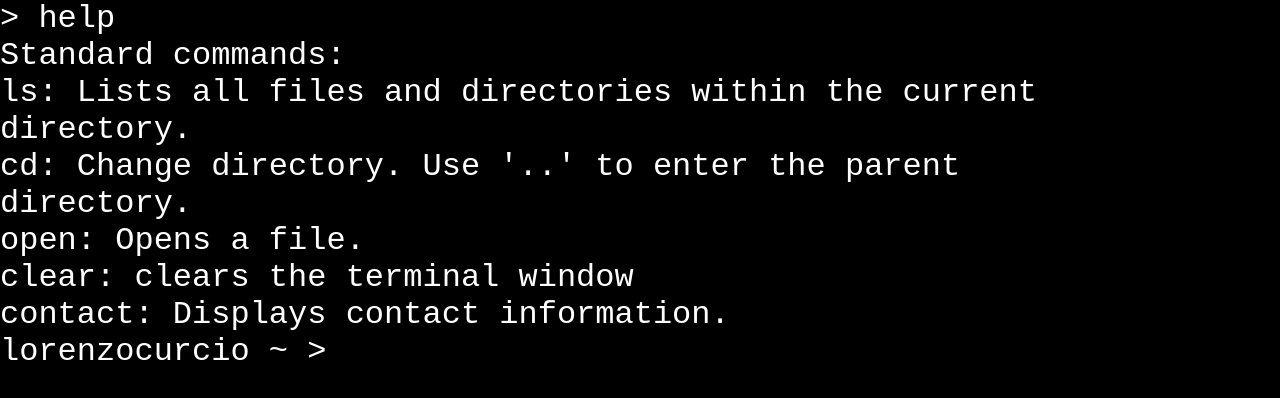
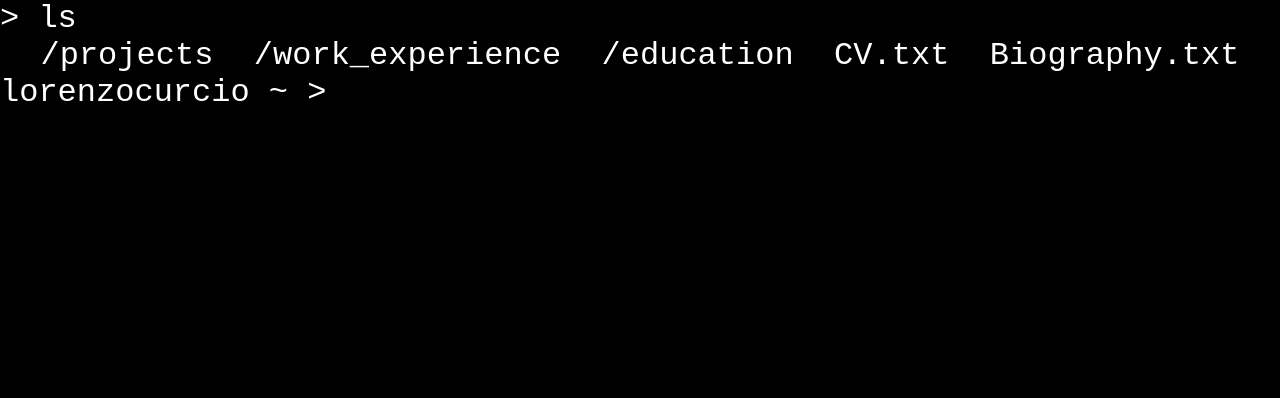
Before and after one commit to lor1113/Ashburnham, a React (Create React App) app: page / in a window 1280 px wide. Shown: the top 398 px of the page. Built offline with nearby package versions, Linux system fonts and the light colour scheme.

Commit message:
added ls functionality

```diff
--- a/src/App.js
+++ b/src/App.js
@@ -3,6 +3,7 @@ import React, { useState, useEffect } from 'react';
 import TextDiv from './TextDiv';
 import TextInput from './TextInput';
 import MultiTextDiv from './MultiTextDiv';
+import ListDiv from './ListDiv';
 
 const startingText = []
 
@@ -43,13 +44,15 @@ let listCounter = 0
 function App() {
   let terminalTextArray = startingText
 
-  const baseChildren = subDirectories["~"].concat(subFiles["~"])
+  const startChildItems = subDirectories["~"].concat(subFiles["~"])
 
   const [terminalText, setTerminalText] = useState(terminalTextArray)
   const [workingDirectory, setWorkingDirectory] = useState("~")
   const [childDirectories, setChildDirectories] = useState(subDirectories["~"])
-  const [childItems, setChildItems] = useState(baseChildren)
-  const [autoCommand, setAutoCommand] = useState("help")
+  const [childFiles, setChildFiles] = useState(subFiles["~"])
+  const [childItems, setChildItems] = useState(startChildItems)
+  const [autoCommand, setAutoCommand] = useState("ls")
+  const [showList, setShowList] = useState(false)
 
   const textDivs = terminalText.map(x => {
     if (Array.isArray(x[1])){
@@ -101,14 +104,16 @@ function App() {
     if (currentCommand === "cd"){
       if (currentArgs === ""){} else if (currentArgs === ".."){
         const newDirectory = parentDirectories[workingDirectory]
-        const newChildren = subDirectories[newDirectory].concat(subFiles[newDirectory])
-        setChildItems(newChildren)
+        const newChildItems = subDirectories[newDirectory].concat(subFiles[newDirectory])
+        setChildFiles(subFiles[newDirectory])
         setChildDirectories(subDirectories[newDirectory])
+        setChildItems(newChildItems)
         setWorkingDirectory(newDirectory)
       } else if (childDirectories.includes(currentArgs)) {
-        const newChildren = subDirectories[currentArgs].concat(subFiles[currentArgs])
-        setChildItems(newChildren)
+        const newChildItems = subDirectories[currentArgs].concat(subFiles[currentArgs])
+        setChildFiles(subFiles[currentArgs])
         setChildDirectories(subDirectories[currentArgs])
+        setChildItems(newChildItems)
         setWorkingDirectory(currentArgs)
       } else {
         const outString = cdFailString + currentArgs
@@ -117,16 +122,35 @@ function App() {
     } else if (currentCommand === "help") {
       AddText(commandHelp)
     } else if (currentCommand === "clear") {
-      setTerminalText([])
+      terminalTextArray = []
+      setTerminalText(terminalTextArray)
+    } else if (currentCommand === "autoCD") {
+      setAutoCommand("blee bloo lol")
+    } else if (currentCommand === "ls") {
+      setShowList(true)
     } else {
       const outString = commandFailString + currentCommand
       AddText(outString)
     }
   }
 
+  const handleListClick = (item,isDir) => {
+    setShowList(false)
+    const addSlash = childDirectories.map(x => "/"+x)
+    const newChildItems = addSlash.concat(childFiles)
+    AddText(newChildItems,true)
+    let commandText = "open "
+    if (isDir) {
+      commandText = "cd "
+    }
+    const newCommand = commandText + item
+    setAutoCommand(newCommand)
+  }
+
   return (
     <div className="mainWrapper">
       {textDivs}
+      {showList ? <ListDiv childDirectories={childDirectories} childFiles={childFiles} handleListClick={handleListClick}/> : <></>}
       <TextInput workingDirectory={workingDirectory} childItems={childItems} executeCommand={executeCommand} autoCommand={autoCommand}/>
       <div className='bottomDiv'/>
     </div>
--- /dev/null
+++ b/src/ListDiv.js
@@ -0,0 +1,26 @@
+import styled from 'styled-components'
+
+const TerminalDiv = styled.div`
+    white-space: pre-wrap;
+    &:hover{
+        background-color:white;
+        color:black;
+    }
+`
+
+const MultiContainerDiv = styled.div`
+    display: flex;
+    flex-wrap: wrap;
+    justify-content: space-evenly;
+`
+
+const ListDiv = ({childDirectories, childFiles, handleListClick}) => {
+    const dirTextDivs = childDirectories.map(x => <TerminalDiv onClick={() => handleListClick(x,true)}>{"/" + x}</TerminalDiv>)
+    const fileTextDivs = childFiles.map(x => <TerminalDiv onClick={() => handleListClick(x,false)}>{x}</TerminalDiv>)
+    const textDivs = dirTextDivs.concat(fileTextDivs)
+    return(
+        <MultiContainerDiv>{textDivs}</MultiContainerDiv>
+    )
+}
+
+export default ListDiv;
--- a/src/MultiTextDiv.js
+++ b/src/MultiTextDiv.js
@@ -2,12 +2,12 @@ import styled from 'styled-components'
 
 const TerminalDiv = styled.div`
     white-space: pre-wrap;
-    min-width: 15vw;
 `
 
 const MultiContainerDiv = styled.div`
     display: flex;
     flex-wrap: wrap;
+    justify-content: space-evenly;
 `
 
 const MultiTextDiv = ({text}) => {
--- a/src/TextInput.js
+++ b/src/TextInput.js
@@ -25,7 +25,7 @@ const stringMatcher = (inputString,toMatch) => {
 
 function sleep(ms) {
     return new Promise(resolve => setTimeout(resolve, ms));
-  }
+}
 
 
 const TextInput = ({workingDirectory,childItems,executeCommand,autoCommand}) => {
```
